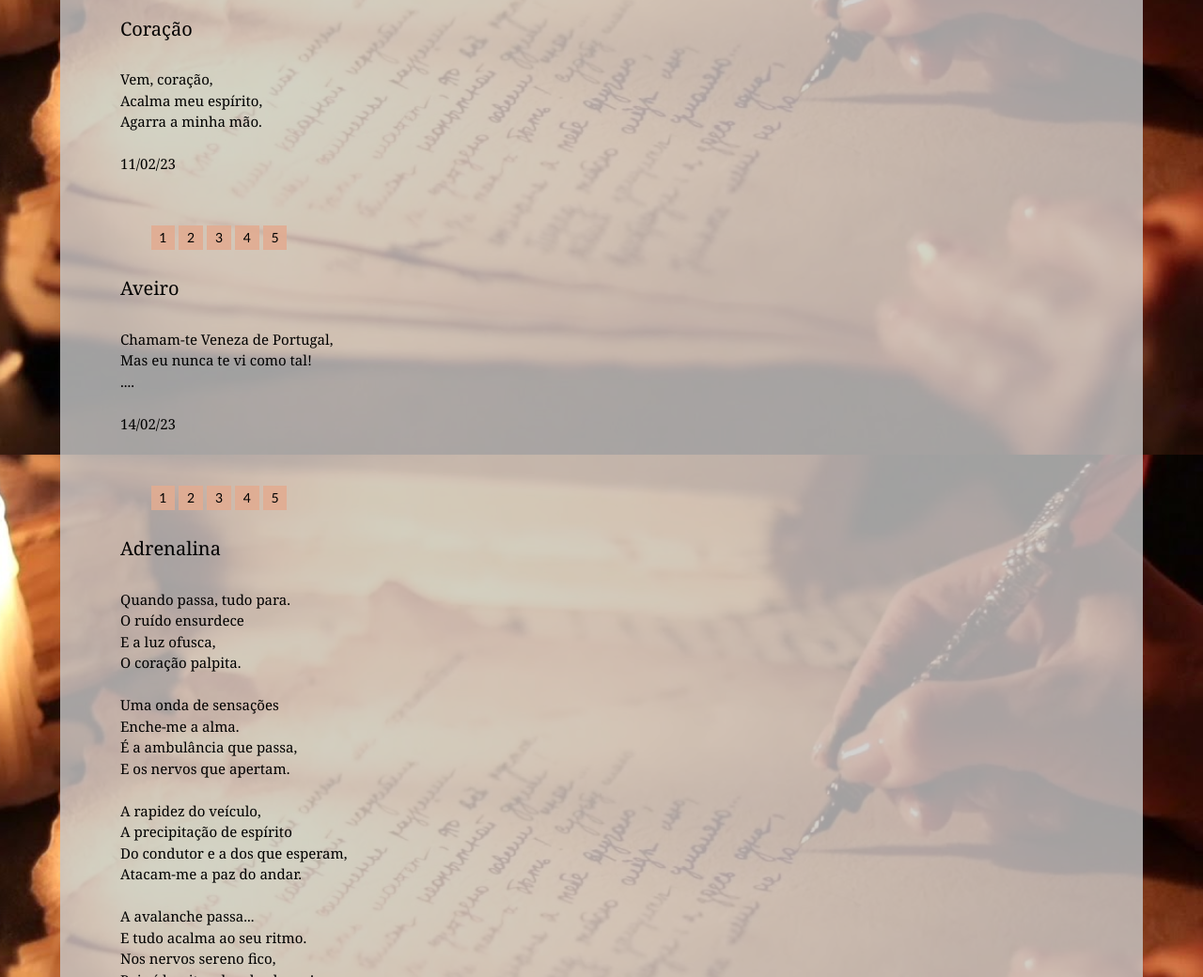
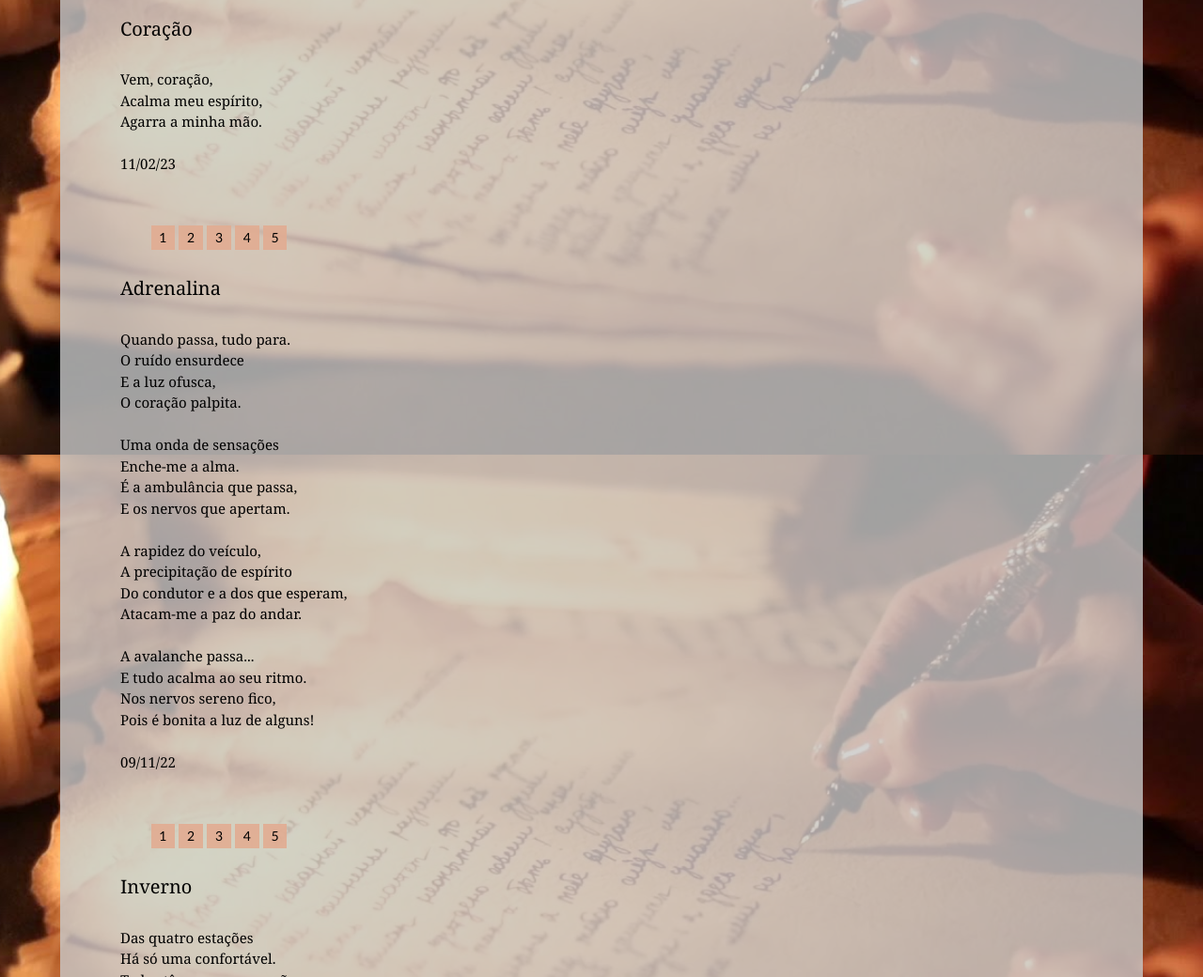
Before and after one commit to GabrieLeitao/gabrieleitao.github.io, a plain HTML site: page meu.html in a window 1280 px wide. Shown: the part 1116-2156 px from the top of the page at 94% size. Drawn offline with nearby package versions, Linux system fonts and the light colour scheme.

Commit message:
Update meu.html

```diff
--- a/meu.html
+++ b/meu.html
@@ -100,25 +100,6 @@ Acalma meu espírito,
 Agarra a minha mão.
 
 11/02/23
-            </pre>
-          </div>
-          <div>
-            <div id="Aveiro">
-              <p class="phrase" id="bad">Desiste!</p>
-              <button class="rate" type="button">1</button>
-              <button class="rate" type="button">2</button>
-              <button class="rate" type="button">3</button>
-              <button class="rate" type="button">4</button>
-              <button class="rate" type="button">5</button>
-              <p class="phrase" id="good">Bom!</p>
-            </div>
-            <pre class="poem">
-<h5>Aveiro</h5>
-Chamam-te Veneza de Portugal,
-Mas eu nunca te vi como tal!
-....
-
-14/02/23
             </pre>
           </div>
           <div>
```
